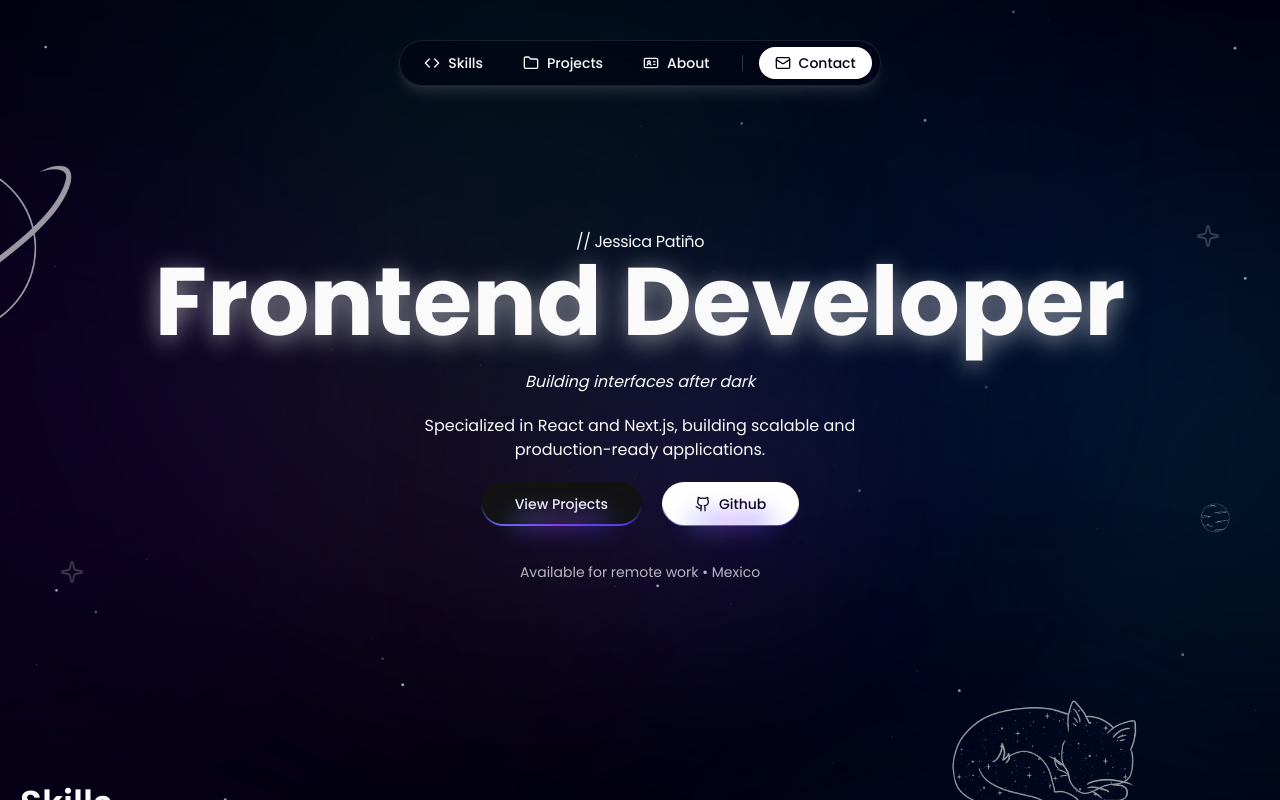
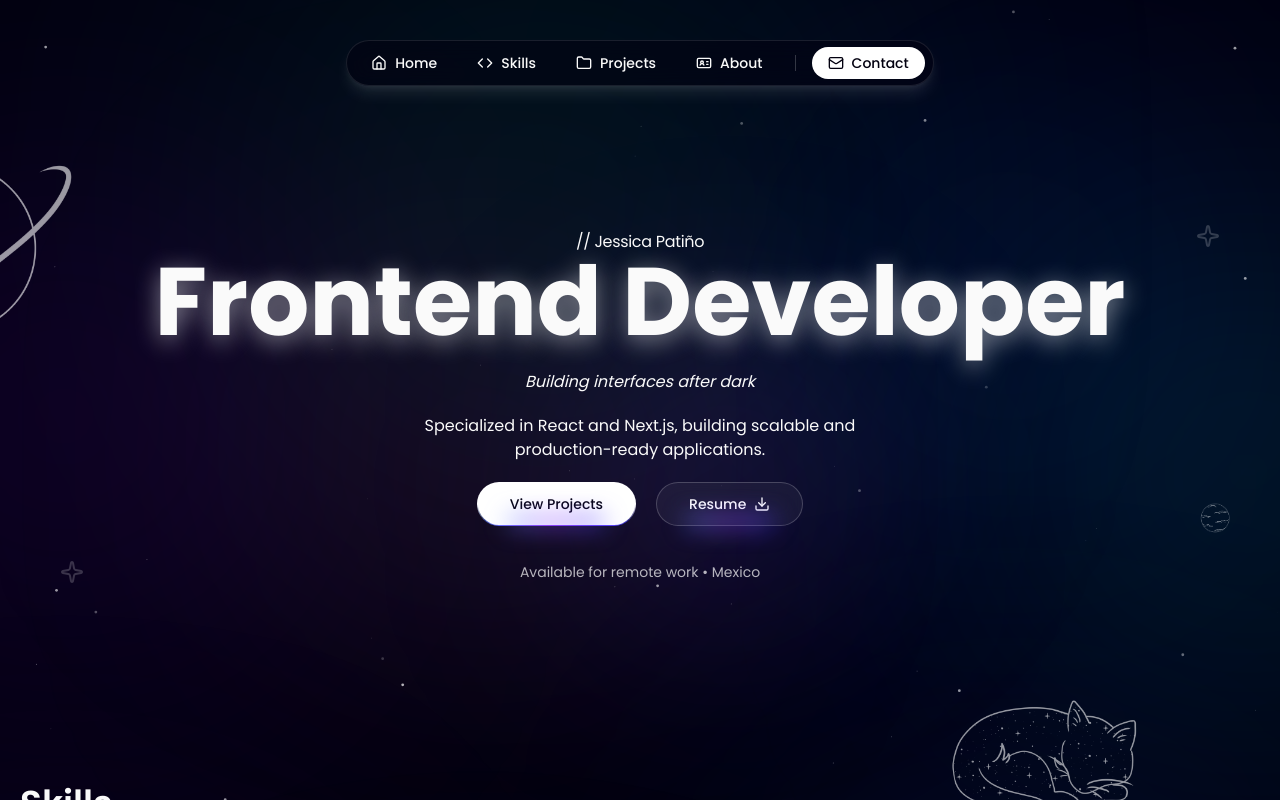
Before and after one commit to JMPatinoFlores/portfolio, a Next.js app: page / in a window 1280 px wide. Shown: the top 800 px of the page. Built offline with nearby package versions, Linux system fonts and the light colour scheme.

Commit message:
Refact rainbow buttons styles

```diff
--- a/_components/hero.tsx
+++ b/_components/hero.tsx
@@ -1,6 +1,6 @@
 import { RainbowButton } from "@/components/ui/rainbow-button";
 import { TypingAnimation } from "@/components/ui/typing-animation";
-import { Github, Sparkle } from "lucide-react";
+import { Download, Github, Sparkle } from "lucide-react";
 import Image from "next/image";
 import Link from "next/link";
 
@@ -55,7 +55,7 @@ export const Hero = () => {
                     </RainbowButton>
                     <RainbowButton asChild variant="outline" size="lg">
                         <Link href="https://github.com/JMPatinoFlores/">
-                            <Github /> Github
+                            Resume <Download />
                         </Link>
                     </RainbowButton>
                 </div>
--- a/_components/navbar.tsx
+++ b/_components/navbar.tsx
@@ -7,25 +7,16 @@ import {
     PopoverTrigger,
 } from "@/components/ui/popover";
 import { cn } from "@/lib/utils";
-import { Code, Folder, IdCard, Mail } from "lucide-react";
+import { Code, Folder, Home, IdCard, Mail } from "lucide-react";
 import Link from "next/link";
-import { useEffect, useState } from "react";
 
 export const Navbar = () => {
-    const [hash, setHash] = useState("");
-
-    useEffect(() => {
-        const handleHash = () => {
-            setHash(window.location.hash);
-        };
-
-        handleHash();
-
-        window.addEventListener("hashchange", handleHash);
-        return () => window.removeEventListener("hashchange", handleHash);
-    }, []);
-
     const navLinks = [
+        {
+            label: "Home",
+            link: "#",
+            icon: Home,
+        },
         {
             label: "Skills",
             link: "#skills",
@@ -99,7 +90,6 @@ export const Navbar = () => {
                             <li key={link.label} className="flex items-center">
                                 <Link
                                     href={link.link}
-                                    onClick={() => setHash(link.link)}
                                     className={cn(
                                         "flex items-center gap-2 relative rounded-full px-4 py-1.5 text-sm font-medium transition-all duration-500",
 
@@ -115,7 +105,7 @@ export const Navbar = () => {
 
                                         // glow
                                         "after:absolute after:left-1/2 after:-bottom-1.5",
-                                        "after:h-4 after:w-0 after:-translate-x-1/2",
+                                        "after:h-2 after:w-0 after:-translate-x-1/2",
                                         "after:rounded-full",
                                         "after:bg-[linear-gradient(90deg,var(--color-1),var(--color-5),var(--color-3),var(--color-4),var(--color-2))]",
                                         "after:blur-md after:opacity-0",
@@ -145,7 +135,7 @@ export const Navbar = () => {
 
                                 // glow
                                 "after:absolute after:left-1/2 after:-bottom-1.5",
-                                "after:h-4 after:w-0 after:-translate-x-1/2",
+                                "after:h-2 after:w-0 after:-translate-x-1/2",
                                 "after:rounded-full",
                                 "after:bg-[linear-gradient(90deg,var(--color-1),var(--color-5),var(--color-3),var(--color-4),var(--color-2))]",
                                 "after:blur-md after:opacity-0",
--- a/components/ui/rainbow-button.tsx
+++ b/components/ui/rainbow-button.tsx
@@ -6,7 +6,7 @@ import { cn } from "@/lib/utils";
 
 const rainbowButtonVariants = cva(
     cn(
-        "relative cursor-pointer group transition-all animate-rainbow",
+        "relative cursor-pointer group transition-all animate-rainbow duration-500",
         "inline-flex items-center justify-center gap-2 shrink-0",
         "rounded-full outline-none focus-visible:ring-[3px] aria-invalid:border-destructive",
         "text-sm font-medium whitespace-nowrap",
@@ -16,9 +16,15 @@ const rainbowButtonVariants = cva(
     {
         variants: {
             variant: {
+                outline:
+                    "border border-white/20 bg-white/5 backdrop-blur-md text-white hover:bg-white/10 \
+                    before:absolute before:bottom-0 before:left-1/2 before:z-0 \
+                    before:h-1/6 before:w-3/5 before:-translate-x-1/2 \
+                    before:animate-rainbow \
+                    before:bg-[linear-gradient(90deg,var(--color-1),var(--color-5),var(--color-3),var(--color-4),var(--color-2))] \
+                    before:bg-[length:200%] \
+                    before:[filter:blur(0.75rem)]",
                 default:
-                    "border-0 bg-[linear-gradient(#121213,#121213),linear-gradient(#121213_50%,rgba(18,18,19,0.6)_80%,rgba(18,18,19,0)),linear-gradient(90deg,var(--color-1),var(--color-5),var(--color-3),var(--color-4),var(--color-2))] bg-[length:200%] text-foreground [background-clip:padding-box,border-box,border-box] [background-origin:border-box] [border:calc(0.125rem)_solid_transparent] before:absolute before:bottom-0 before:left-1/2 before:z-0 before:h-1/6 before:w-3/5 before:-translate-x-1/2 before:animate-rainbow before:bg-[linear-gradient(90deg,var(--color-1),var(--color-5),var(--color-3),var(--color-4),var(--color-2))] before:bg-[length:200%] before:[filter:blur(0.75rem)] dark:bg-[linear-gradient(#fff,#fff),linear-gradient(#fff_50%,rgba(255,255,255,0.6)_80%,rgba(0,0,0,0)),linear-gradient(90deg,var(--color-1),var(--color-5),var(--color-3),var(--color-4),var(--color-2))]",
-                outline:
                     "border border-input border-b-transparent bg-[linear-gradient(#ffffff,#ffffff),linear-gradient(#ffffff_50%,rgba(18,18,19,0.6)_80%,rgba(18,18,19,0)),linear-gradient(90deg,var(--color-1),var(--color-5),var(--color-3),var(--color-4),var(--color-2))] bg-[length:200%] text-background [background-clip:padding-box,border-box,border-box] [background-origin:border-box] before:absolute before:bottom-0 before:left-1/2 before:z-0 before:h-1/6 before:w-3/5 before:-translate-x-1/2 before:animate-rainbow before:bg-[linear-gradient(90deg,var(--color-1),var(--color-5),var(--color-3),var(--color-4),var(--color-2))] before:bg-[length:200%] before:[filter:blur(0.75rem)] dark:bg-[linear-gradient(#0a0a0a,#0a0a0a),linear-gradient(#0a0a0a_50%,rgba(255,255,255,0.6)_80%,rgba(0,0,0,0)),linear-gradient(90deg,var(--color-1),var(--color-5),var(--color-3),var(--color-4),var(--color-2))]",
             },
             size: {
```
